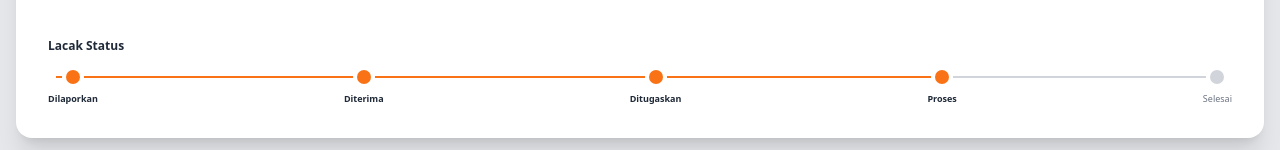
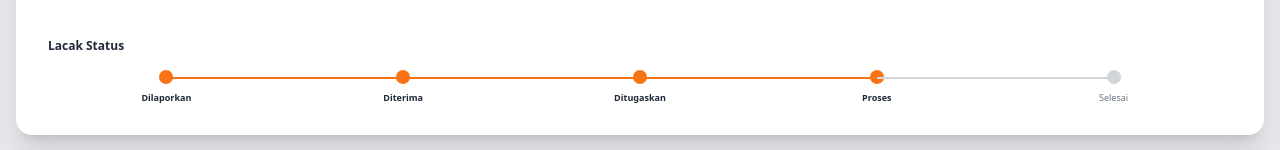
Before and after one commit to arjuna33425325-beep/react, a React (Vite) app: page /reports in a window 1280 px wide. Shown: the part 317-467 px from the top of the page. Built offline with nearby package versions, Linux system fonts and the light colour scheme.

Commit message:
latest commit

```diff
--- a/src/pages/MyReportsPage.tsx
+++ b/src/pages/MyReportsPage.tsx
@@ -70,18 +70,24 @@ export default function MyReportsPage() {
               {r.status !== 'Selesai' && r.timeline && (
                 <div className="mt-4 bg-white rounded-xl p-4">
                   <p className="text-xs font-bold mb-4">Lacak Status</p>
-                  <div className="relative flex justify-between items-center">
-                    <div className="absolute top-1.5 left-2 right-2 h-0.5 bg-gray-300 z-0"></div>
+                  <div className="relative">
+                    {/* Full track */}
+                    <div className="absolute top-[7px] left-[calc(100%/(2*5))] right-[calc(100%/(2*5))] h-0.5 bg-gray-300 z-0" />
+                    {/* Filled track */}
                     <div
-                      className="absolute top-1.5 left-2 h-0.5 bg-[#f97316] z-0 transition-all duration-500"
-                      style={{ width: `${(r.timeline.filter(t => t.isCompleted).length - 1) * 25}%` }}
-                    ></div>
-                    {r.timeline.map((step, idx) => (
-                      <div key={idx} className="relative z-10 flex flex-col items-center gap-2">
-                        <div className={`w-3.5 h-3.5 rounded-full ${step.isCompleted ? 'bg-[#f97316]' : 'bg-gray-300'} ring-4 ring-white`}></div>
-                        <span className={`text-[9px] ${step.isCompleted ? 'font-bold text-gray-800' : 'text-gray-500'}`}>{step.status}</span>
-                      </div>
-                    ))}
+                      className="absolute top-[7px] left-[calc(100%/(2*5))] h-0.5 bg-[#f97316] transition-all duration-500 z-[1]"
+                      style={{
+                        width: `calc(${Math.max(0, r.timeline.filter(t => t.isCompleted).length - 1)} * (100% - 100% / ${r.timeline.length}) / ${r.timeline.length - 1})`
+                      }}
+                    />
+                    <div className="grid" style={{ gridTemplateColumns: `repeat(${r.timeline.length}, 1fr)` }}>
+                      {r.timeline.map((step, idx) => (
+                        <div key={idx} className="flex flex-col items-center gap-2">
+                          <div className={`w-3.5 h-3.5 rounded-full ring-2 ring-white flex-shrink-0 ${step.isCompleted ? 'bg-[#f97316]' : 'bg-gray-300'}`} />
+                          <span className={`text-[9px] text-center leading-tight ${step.isCompleted ? 'font-bold text-gray-800' : 'text-gray-500'}`}>{step.status}</span>
+                        </div>
+                      ))}
+                    </div>
                   </div>
                 </div>
               )}
--- a/src/pages/ReportDetailPage.tsx
+++ b/src/pages/ReportDetailPage.tsx
@@ -136,25 +136,29 @@ export default function ReportDetailPage() {
         {/* Status Tracker */}
         <div className="mb-8">
           <h3 className="font-bold text-xs text-gray-900 mb-6">Lacak Status</h3>
-          <div className="flex justify-between items-center relative px-2">
-            <div className="absolute top-2 left-6 right-6 h-0.5 bg-gray-300 -z-10"></div>
+          <div className="relative">
+            {/* Full track */}
+            <div className="absolute top-[7px] left-[calc(100%/(2*5))] right-[calc(100%/(2*5))] h-0.5 bg-gray-300 z-0" />
+            {/* Filled track */}
+            <div
+              className="absolute top-[7px] left-[calc(100%/(2*5))] h-0.5 bg-[#f56a2c] transition-all duration-500 z-[1]"
+              style={{ width: `calc(${currentStep} * (100% - 100%/${statusSteps.length}) / ${statusSteps.length - 1})` }}
+            />
+            <div className="grid gap-0" style={{ gridTemplateColumns: `repeat(${statusSteps.length}, 1fr)` }}>
               {statusSteps.map((step, i) => (
-              <div key={step} className="flex flex-col items-center gap-2 z-10 w-12 relative">
-                {i > 0 && i <= currentStep && (
-                  <div className="absolute top-2 right-[50%] w-[200%] h-0.5 bg-[#f56a2c] -z-10"></div>
-                )}
-
-                <div className={`w-4 h-4 rounded-full ${
+                <div key={step} className="flex flex-col items-center gap-2">
+                  <div className={`w-3.5 h-3.5 rounded-full ring-2 ring-white flex-shrink-0 ${
                     i < currentStep ? 'bg-[#f56a2c]' :
                     i === currentStep ? 'bg-[#002244]' : 'bg-gray-300'
-                }`}></div>
-                <span className={`text-[9px] ${
+                  }`} />
+                  <span className={`text-[9px] text-center leading-tight ${
                     i === currentStep ? 'font-bold text-[#002244]' : 'text-gray-500'
                   }`}>
                     {step}
                   </span>
                 </div>
               ))}
+            </div>
           </div>
         </div>
 
```
Lines whose indentation alone changed are shown as unchanged.
